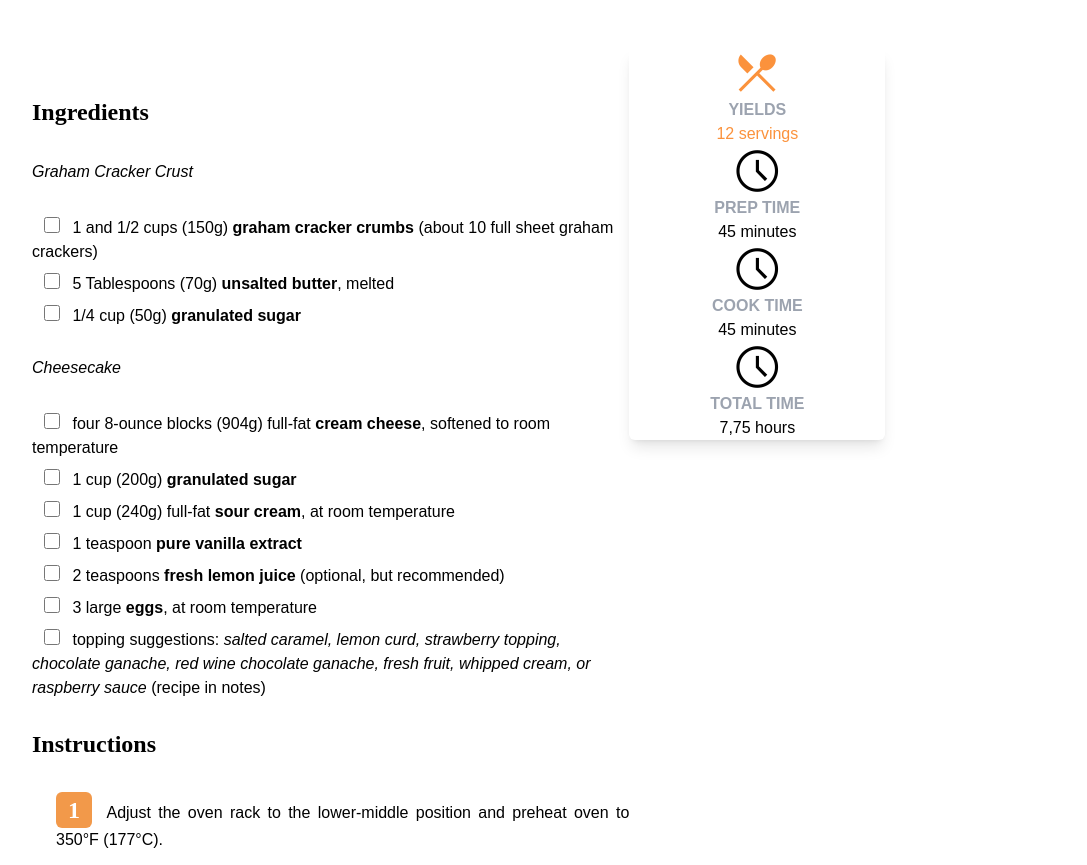
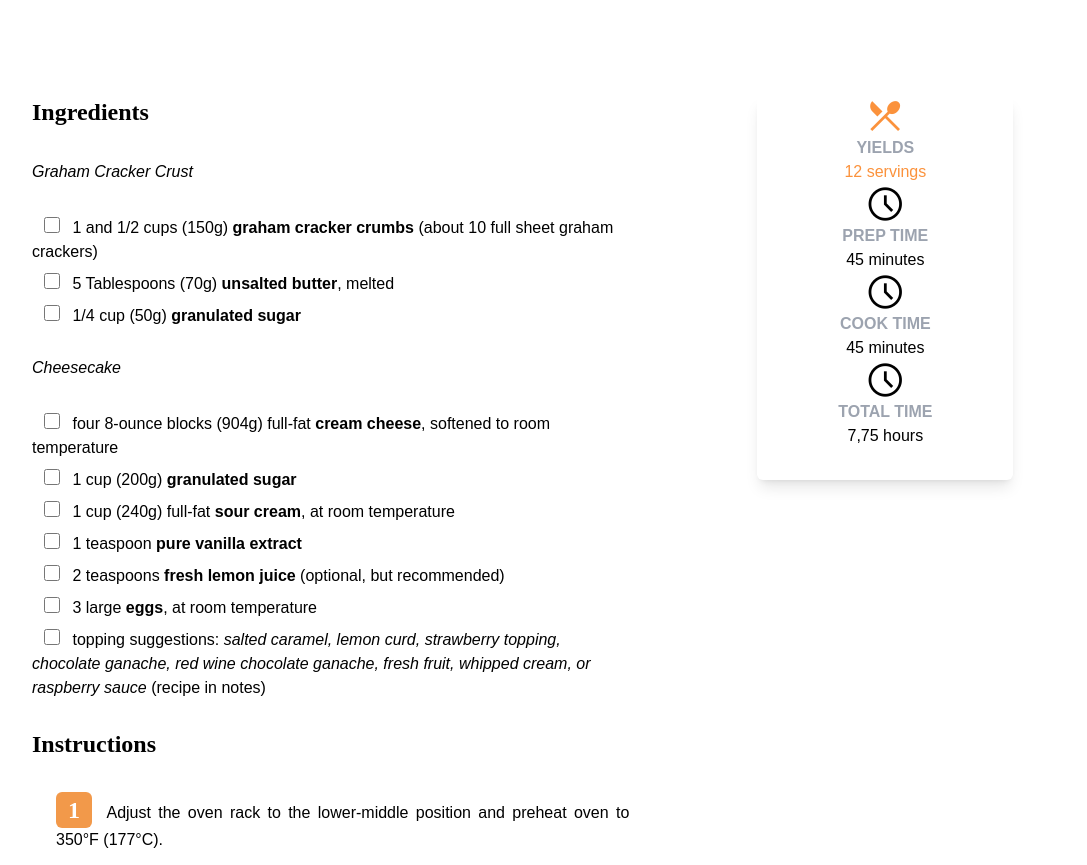
Before and after one commit to Juana-89/recipe-page-master, a website: page src/index.html in a window 1280 px wide. Shown: the part 713-1578 px from the top of the page, without its empty margins (96-1183 px from the left). Drawn offline with nearby package versions, Linux system fonts and the light colour scheme.

Commit message:
receta lista

```diff
--- a/src/index.html
+++ b/src/index.html
@@ -155,8 +155,8 @@
         </ol>
         <p class="italic text-gray-400">Source: https://sallysbakingaddiction.com/classic-cheesecake/</p>
       </article>
-      <aside class="shadow-lg rounded-md w-1/4 h-2/5">
-        <div class="flex items-center flex-col justify-center">
+      <aside class="shadow-lg rounded-md w-1/4 h-1/3 mt-12 ml-auto">
+        <div class="flex items-center flex-col justify-center mt-8 mb-8">
           <span class="material-symbols-outlined  text-orange-400">
             restaurant_menu
           </span>
--- a/src/input.css
+++ b/src/input.css
@@ -39,5 +39,9 @@ article {
 }
 
 .material-symbols-outlined {
-  font-size: 50px !important;
+  font-size: 40px !important;
 }
+
+.ml-auto {
+  margin-left: 8rem !important;
+}
```
Lines whose indentation alone changed are shown as unchanged.
